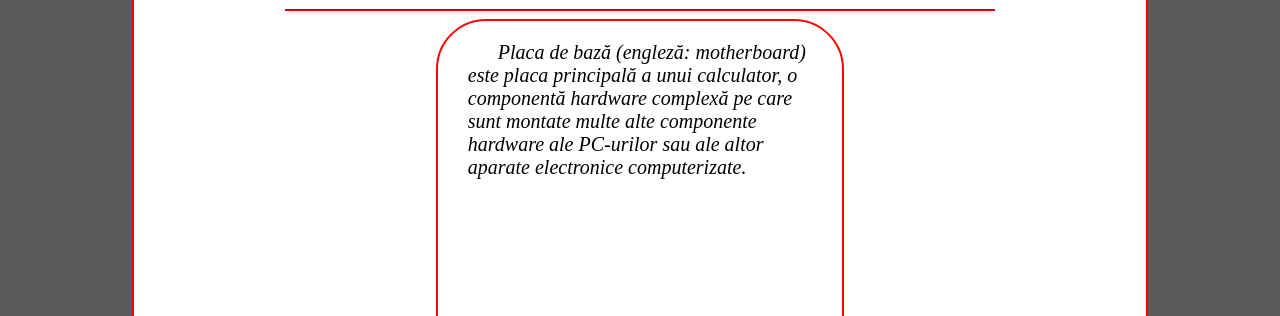
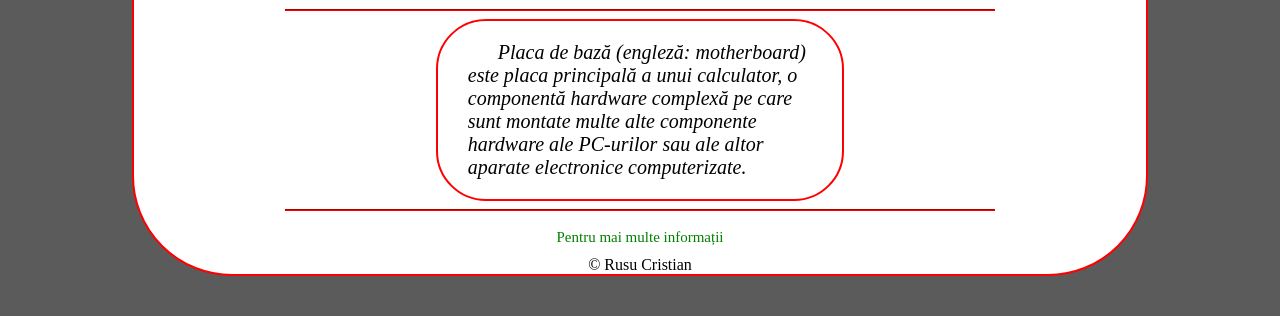
Before and after one commit to rusucristian/rusucristian.github.io, a plain HTML site: page mat.html in a window 1280 px wide. Shown: the part 484-800 px from the top of the page. Drawn offline with Linux system fonts and the light colour scheme.

Commit message:
Add files via upload

```diff
--- a/style2.css
+++ b/style2.css
@@ -42,7 +42,7 @@ div.mic{
     border: 2px solid red;
     border-radius: 50px;
     display: inline-block;
-    height: 550px;
+    height: 100%;
 }
 img.big{
     opacity:0.4;
```
